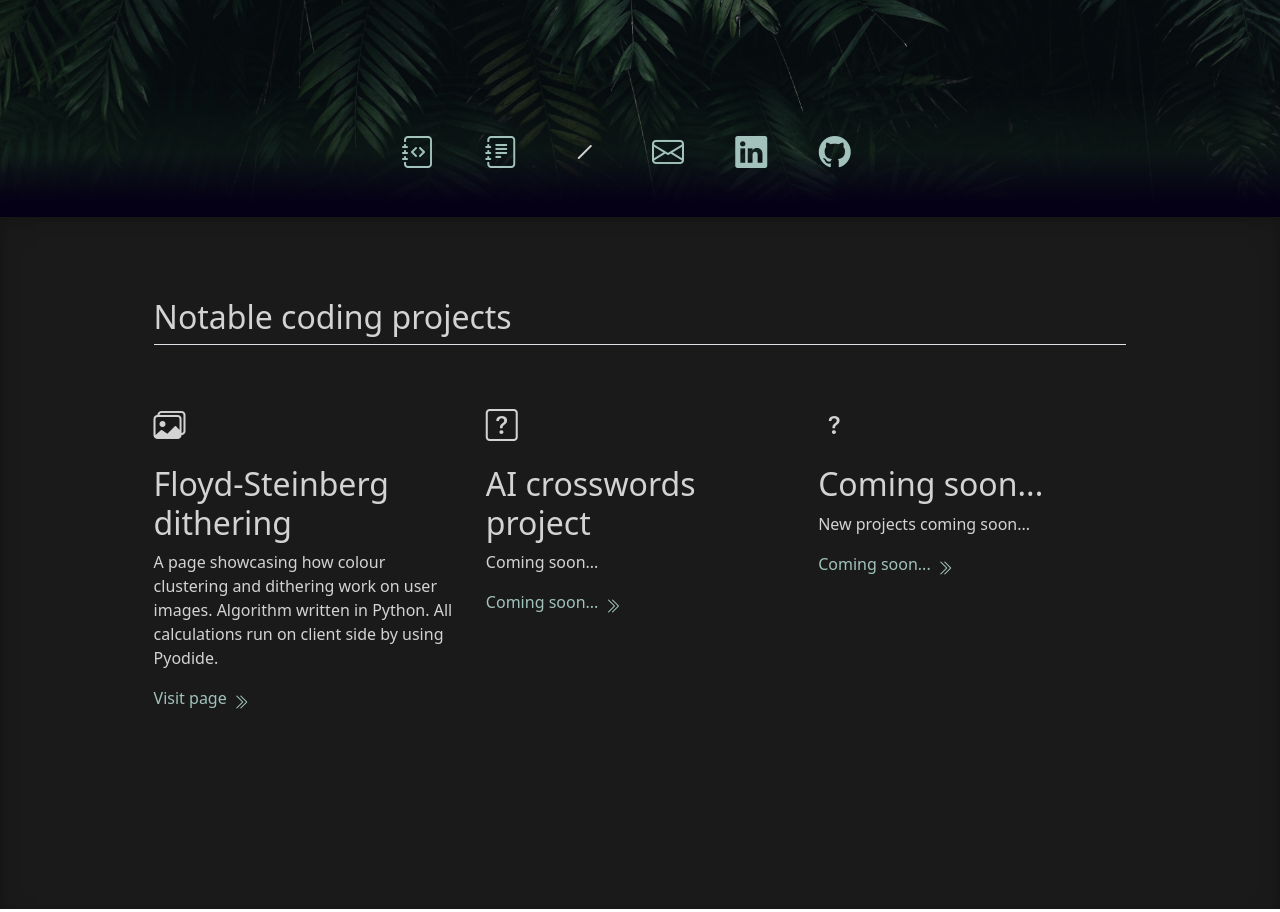
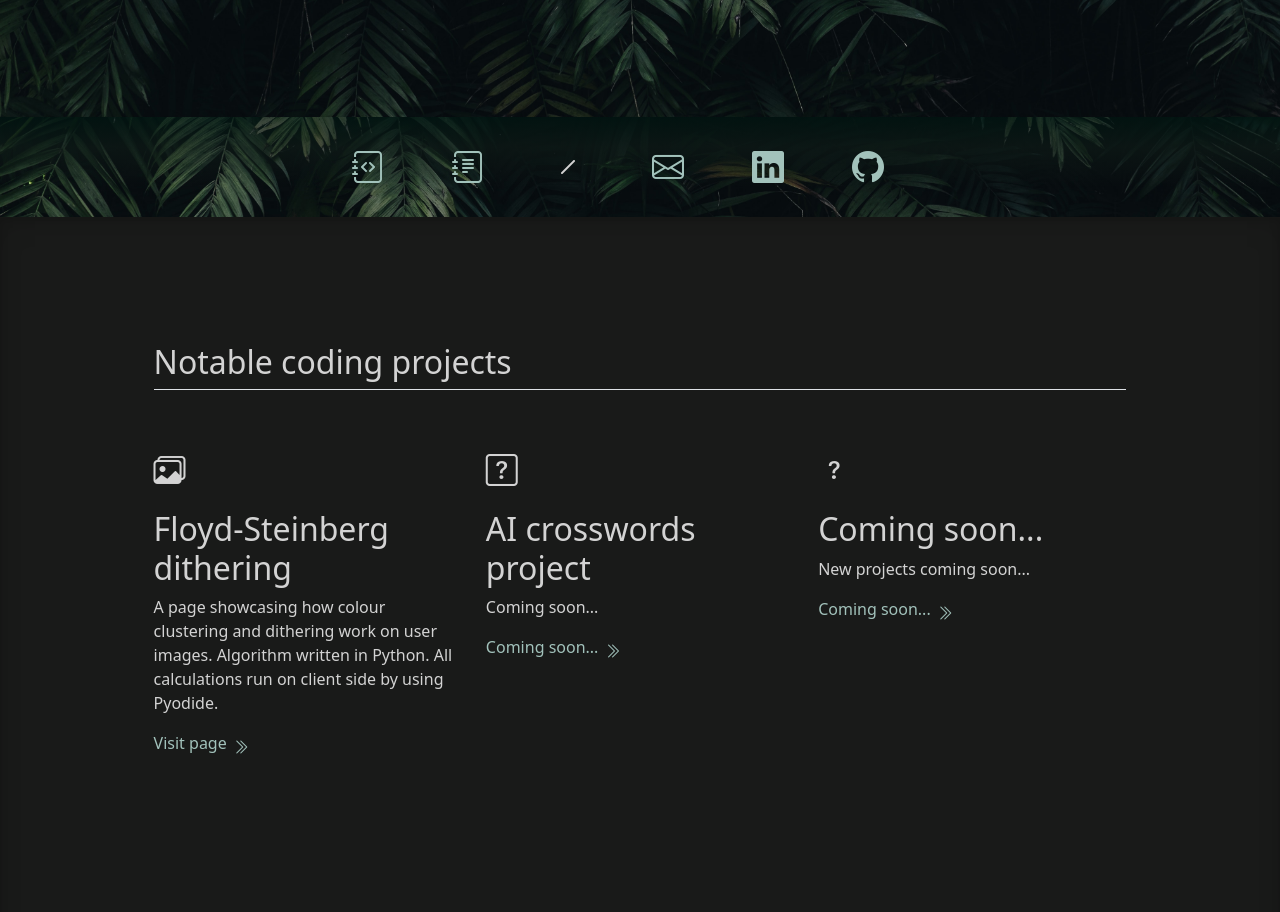
Before and after one commit to rynkuns/rynkuns.github.io, a plain HTML site: page index.html in a window 1280 px wide. Shown: the part 583-1495 px from the top of the page. Drawn offline with nearby package versions, Linux system fonts and the light colour scheme.

Commit message:
Styling improvements

```diff
--- a/index.html
+++ b/index.html
@@ -18,18 +18,41 @@
     <div id="intro">
         <div class="container position-absolute top-50 start-50 translate-middle" style="max-width: 1040px;">
             <div class="row" style="color: lightgray;">
-                <div class="col-md">
+                <div class="col-md" data-aos="fade-left"
+                data-aos-easing="ease-out-cubic"
+                data-aos-duration="500">
                     <img src="intro.svg" class="intro-img">
                 </div>
-                <div class="col-md p3 intro-name">Szymon<br><span style="font-size: 107%;">Rynkun</span></div>
+                <div class="col-md p3 intro-name" data-aos="fade-right"
+                data-aos-easing="ease-out-cubic"
+                data-aos-duration="900">Szymon<br><span style="font-size: 107%;">Rynkun</span></div>
             </div>
         </div>
-    </div>
 
 
 
 
-    <div id="projects-container">
+    </div>
+
+
+    <footer class="sticky-top bar">
+      <div class="container">
+        <div class="row">
+          <div class="col"><a href="#projects"><span class="bi bi-journal-code"></span></a></div>
+          <div class="col"><a href="#"><span class="bi bi-journal-text"></span></a></div>
+          <div class="col"><span class="bi bi-slash"></span></div>
+          <div class="col"><a href="mailto:szymon.rynkun+homepage@gmail.com"><span class="bi bi-envelope"></span></a></div>
+          <div class="col"><a href="https://www.linkedin.com/in/szymon-rynkun/"><span class="bi bi-linkedin"></span></a></div>
+          <div class="col"><a href="https://github.com/rynkuns"><span class="bi bi-github"></span></a></div>
+        </div> <!-- Bootstrap icons -->
+      </div>
+     </footer>
+
+
+
+
+
+    <div id="projects" class="bar-topspace">
         <h2 class="pb-2 border-bottom">Notable coding projects</h2>
         <div class="row g-4 py-5 row-cols-1 row-cols-md-2 row-cols-lg-3">
           <div class="col" data-aos="fade-up">
@@ -72,21 +95,6 @@
 
 
 
-    <footer class="footer">
-        <div class="container">
-            <div class="row">
-              <div class="col"><a href="#projects-container"><span class="bi bi-journal-code"></span></a></div>
-              <div class="col"><a href="#"><span class="bi bi-journal-text"></span></a></div>
-              <div class="col"><span class="bi bi-slash"></span></div>
-              <div class="col"><a href="mailto:szymon.rynkun+homepage@gmail.com"><span class="bi bi-envelope"></span></a></div>
-              <div class="col"><a href="https://www.linkedin.com/in/szymon-rynkun/"><span class="bi bi-linkedin"></span></a></div>
-              <div class="col"><a href="https://github.com/rynkuns"><span class="bi bi-github"></span></a></div>
-            </div> <!-- Bootstrap icons -->
-        </div>
-    </footer>
-
-
-
     <script src="https://unpkg.com/aos@next/dist/aos.js"></script>
     <script>
       AOS.init();
--- a/style.css
+++ b/style.css
@@ -5,7 +5,7 @@
 
 
 body {
-    margin-bottom: 130px; /* Margin bottom by footer height */
+    /* margin-bottom: 130px; Margin bottom by footer height */
 }
 
 :root {
@@ -25,12 +25,12 @@ a:hover {
 #intro {
 height: 100vh;
 width: 100%;
+position: relative;
 
 background-image: url(intro_back.jpg);
 background-position: center;
 background-repeat: no-repeat;
 background-size: cover;
-position: relative;
 background-attachment: fixed;
 }
 
@@ -55,7 +55,7 @@ background-attachment: fixed;
 
 }
 
-#projects-container {
+#projects {
     border: solid rgba(0, 0, 0, .15);
     border-width: 1px 0;
     box-shadow: inset 0 .5em 1.5em rgba(0, 0, 0, .1), inset 0 .125em .5em rgba(0, 0, 0, .15);
@@ -70,22 +70,29 @@ background-attachment: fixed;
     color: lightgray;
 }
 
-.footer {
-    --footer-height: 130px;
+.bar-topspace {
+    padding-top: 125px !important;
+}
 
-    position: fixed;
-    bottom: 0;
+.bar {
+    --bar-height: 100px;
+    margin-top: -100px;
+
     width: 100%;
-    height: var(--footer-height);
-    line-height: var(--footer-height); /* Vertical center */
-
-    background: rgb(6,0,22);
-    background: linear-gradient(0deg, rgba(6,0,22,1) 10%, rgba(15, 29, 24, 0.562) 50%, rgba(255,255,255,0) 100%); /* https://cssgradient.io/ */
+    height: var(--bar-height);
+    line-height: var(--bar-height); /* Vertical center */
 
     font-size: 2em;
     color: lightgray;
+
+    background-image: linear-gradient(0deg, rgba(255,255,255,0) 30%, rgba(15, 29, 24, 0.562) 70%, rgba(0, 22, 17, 0.664) 100%), url(intro_back.jpg);
+    background-position: center;
+    background-repeat: no-repeat;
+    background-size: cover;
+    background-attachment: fixed;
 }
 
-.footer .container {
-    width: 500px;
+.bar .container {
+    max-width: 600px;
+    width: 75%;
 }
```
